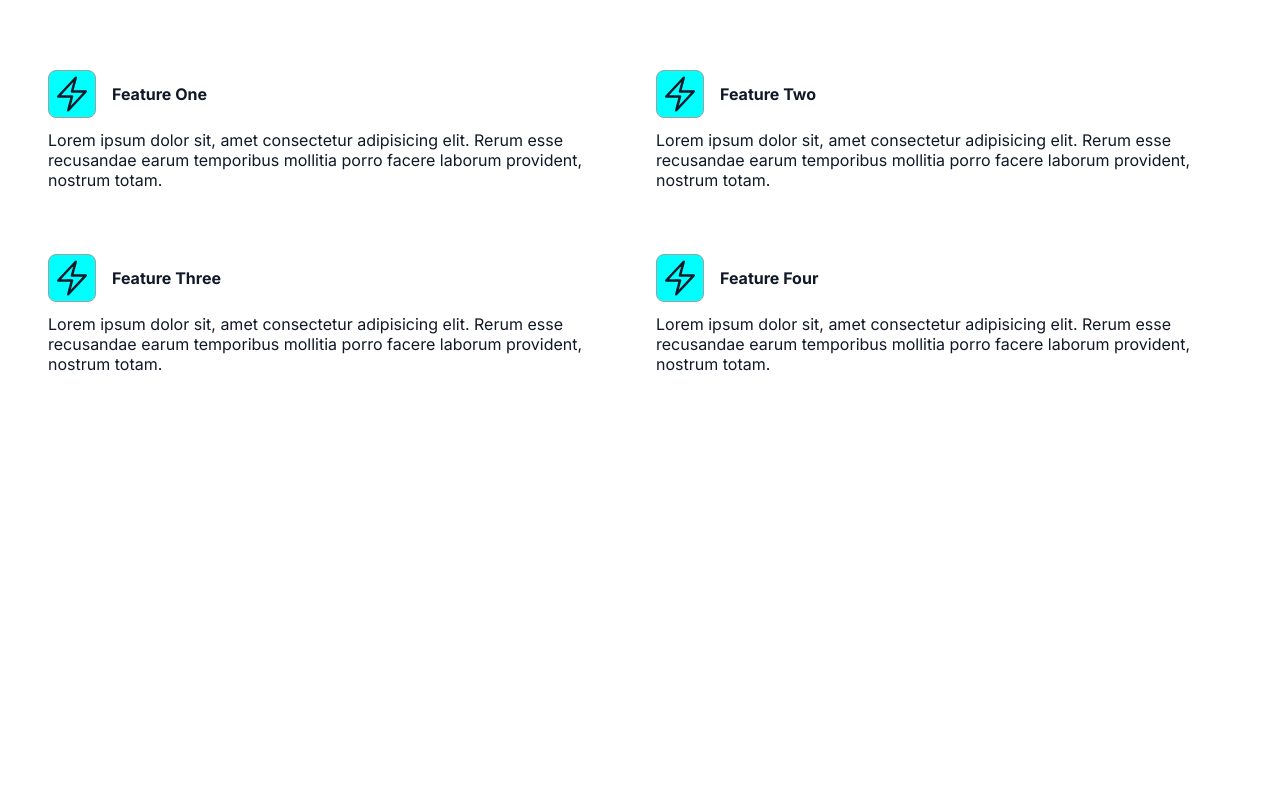
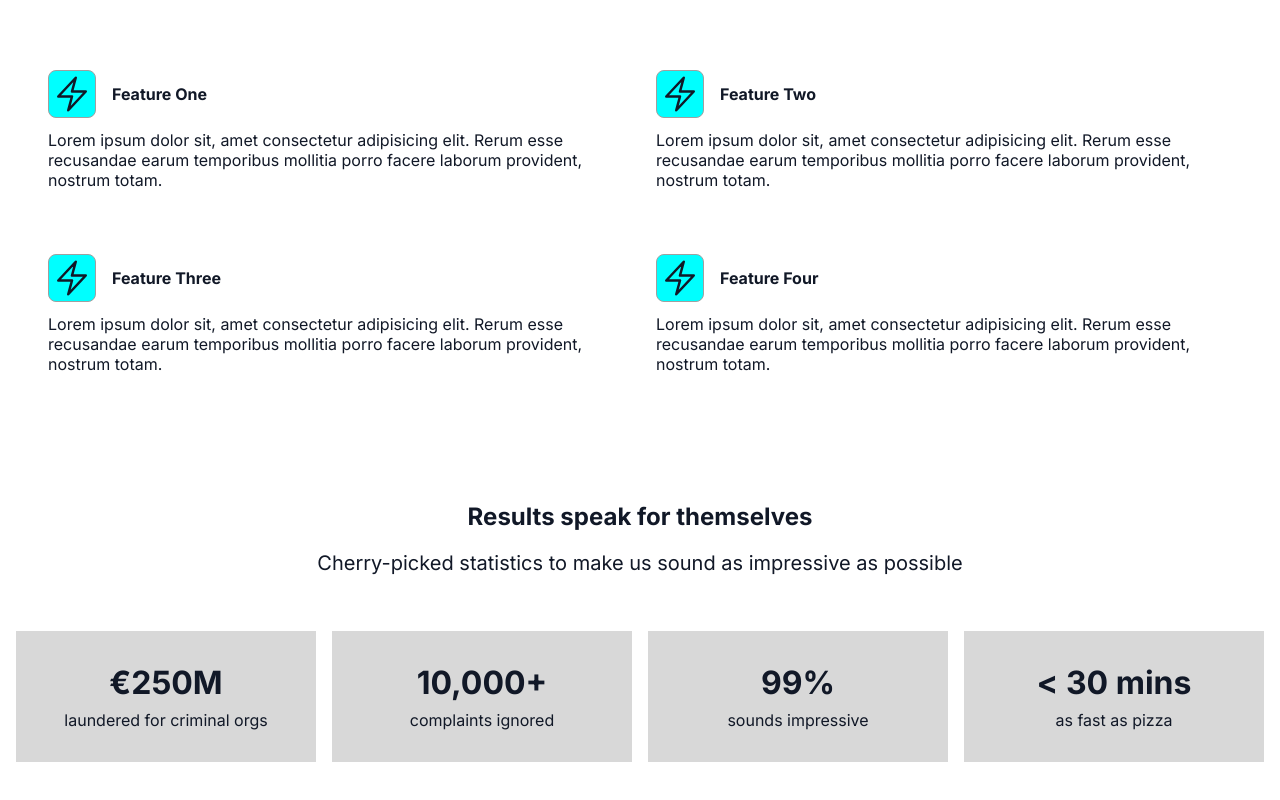
Before and after one commit to amazinglynormal/wut, a Next.js app: page / in a window 1280 px wide. Shown: the part 736-1536 px from the top of the page. Before the commit the page ends 1190 px from the top, so only its background shows below. Built offline with nearby package versions, Linux system fonts and the light colour scheme.

Commit message:
Add Stats secion for basic UI

```diff
--- a/app/page.tsx
+++ b/app/page.tsx
@@ -3,6 +3,7 @@ import FeatureSection from "./feature-section/FeatureSection";
 import HeroSection from "./hero-section/HeroSection";
 import LogoSection from "./logo-section/LogoSection";
 import styles from "./page.module.css";
+import StatsSection from "./stats-section/StatsSection";
 
 export default function Home() {
   return (
@@ -12,6 +13,7 @@ export default function Home() {
         <HeroSection />
         <LogoSection />
         <FeatureSection />
+        <StatsSection />
       </main>
     </>
   );
--- /dev/null
+++ b/app/stats-section/StatsSection.module.css
@@ -0,0 +1,67 @@
+.section {
+  padding: 1rem 1rem 3rem;
+}
+
+.sectionHeader {
+  max-width: 48rem;
+  margin: 0 auto;
+}
+
+.heading {
+  margin-top: 2rem;
+}
+
+.subheading {
+  font-size: 1.25rem;
+  margin: 1.25rem 0 2.5rem;
+}
+
+.statsList {
+  display: grid;
+  grid-template-columns: repeat(1, 1fr);
+}
+
+.statContainer {
+  display: flex;
+  flex-direction: column-reverse;
+  align-items: center;
+  justify-content: center;
+  padding: 2rem;
+  background-color: rgb(216, 216, 216);
+  margin: 1rem 0;
+}
+
+.dt {
+  font-size: 1.25rem;
+}
+
+.dd {
+  font-size: 2rem;
+  font-weight: 700;
+  margin-bottom: 0.5rem;
+}
+
+@media screen and (min-width: 640px) {
+  .sectionHeader {
+    text-align: center;
+  }
+
+  .statsList {
+    grid-template-columns: repeat(2, 1fr);
+    column-gap: 1rem;
+  }
+
+  .dt {
+    font-size: 1rem;
+  }
+}
+
+@media screen and (min-width: 1024px) {
+  .statsList {
+    grid-template-columns: repeat(4, 1fr);
+  }
+
+  .sta .dt {
+    font-size: 0.8rem;
+  }
+}
--- /dev/null
+++ b/app/stats-section/StatsSection.tsx
@@ -0,0 +1,33 @@
+import React from "react";
+import styles from "./StatsSection.module.css";
+
+export default function StatsSection() {
+  return (
+    <section className={styles.section}>
+      <div className={styles.sectionHeader}>
+        <h2 className={styles.heading}>Results speak for themselves</h2>
+        <p className={styles.subheading}>
+          Cherry-picked statistics to make us sound as impressive as possible
+        </p>
+      </div>
+      <dl className={styles.statsList}>
+        <div className={styles.statContainer}>
+          <dt className={styles.dt}>laundered for criminal orgs</dt>
+          <dd className={styles.dd}>&euro;250M</dd>
+        </div>
+        <div className={styles.statContainer}>
+          <dt className={styles.dt}>complaints ignored</dt>
+          <dd className={styles.dd}>10&#44;000&#43;</dd>
+        </div>
+        <div className={styles.statContainer}>
+          <dt className={styles.dt}>sounds impressive</dt>
+          <dd className={styles.dd}>99&#37;</dd>
+        </div>
+        <div className={styles.statContainer}>
+          <dt className={styles.dt}>as fast as pizza</dt>
+          <dd className={styles.dd}>&lt; 30 mins</dd>
+        </div>
+      </dl>
+    </section>
+  );
+}
```
